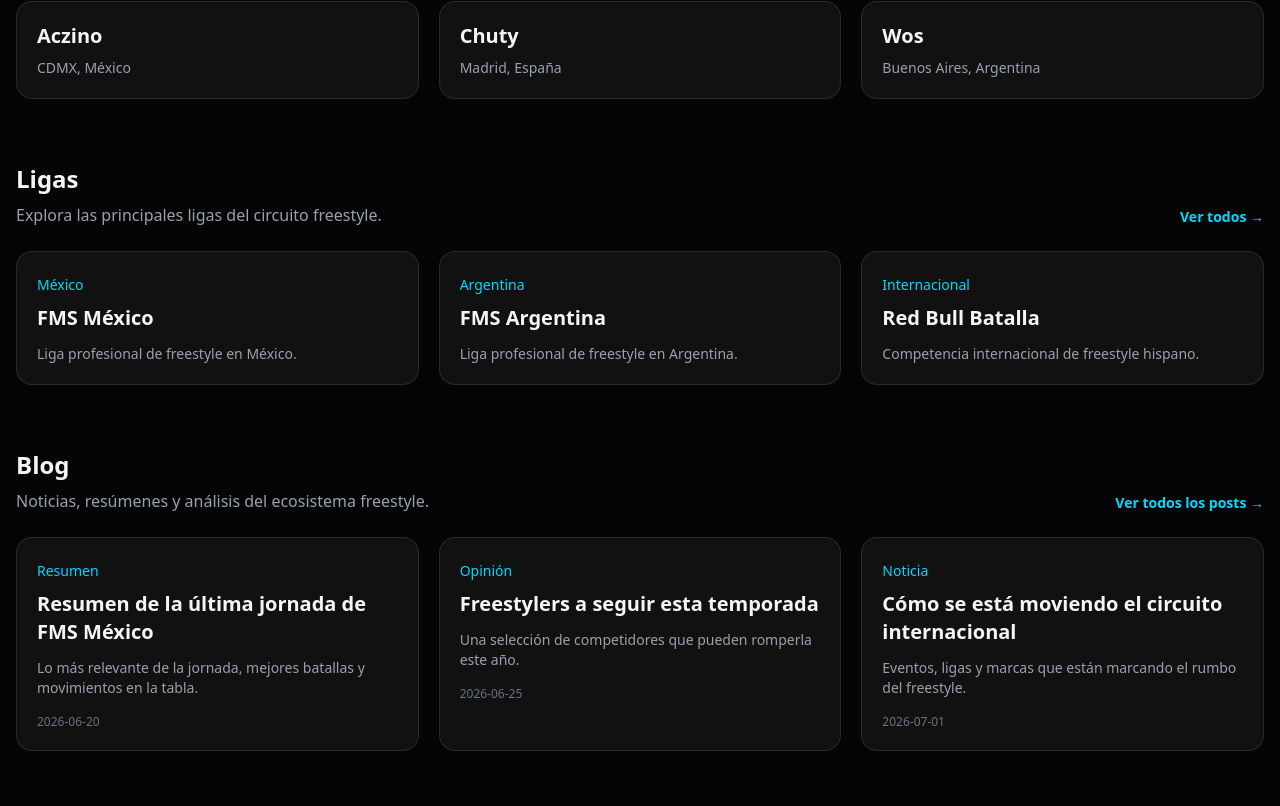
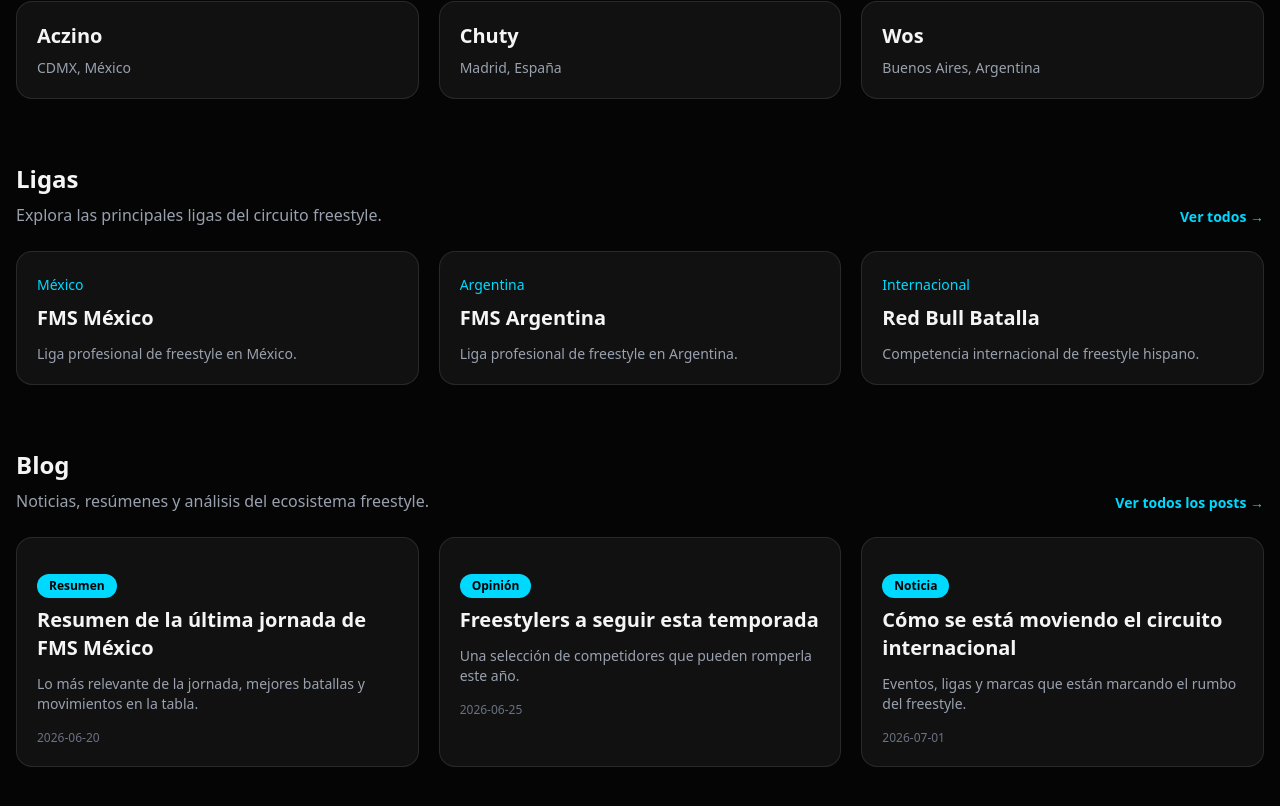
Before and after one commit to asGerath/freestylett, a Next.js app: page / in a window 1280 px wide. Shown: the part 674-1480 px from the top of the page. Built offline with nearby package versions, Linux system fonts and the light colour scheme.

Commit message:
add components

```diff
--- /dev/null
+++ b/src/components/ui/Badge.tsx
@@ -0,0 +1,25 @@
+// Badge reutilizable para estados, categorías, etc.
+// Ahora soporta variantes para distintos contextos visuales.
+
+type BadgeVariant = "primary" | "accent" | "muted";
+
+type BadgeProps = {
+  children: React.ReactNode;
+  variant?: BadgeVariant;
+};
+
+const badgeVariants: Record<BadgeVariant, string> = {
+  primary: "bg-yellow-400 text-black",
+  accent: "bg-[var(--color-accent)] text-black",
+  muted: "bg-white/10 text-gray-300",
+};
+
+export function Badge({ children, variant = "primary" }: BadgeProps) {
+  return (
+    <span
+      className={`mt-4 inline-block rounded-full px-3 py-1 text-xs font-bold ${badgeVariants[variant]}`}
+    >
+      {children}
+    </span>
+  );
+}
--- /dev/null
+++ b/src/components/ui/Card.tsx
@@ -0,0 +1,17 @@
+// Card base reutilizable.
+// Centraliza estilos comunes de contenedores tipo tarjeta.
+
+type CardProps = {
+  children: React.ReactNode;
+  className?: string;
+};
+
+export function Card({ children, className = "" }: CardProps) {
+  return (
+    <article
+      className={`h-full rounded-2xl border border-white/10 bg-white/5 p-5 transition hover:-translate-y-1 hover:border-[var(--color-accent)] hover:bg-white/10 ${className}`}
+    >
+      {children}
+    </article>
+  );
+}
--- a/src/features/blog/components/BlogCard.tsx
+++ b/src/features/blog/components/BlogCard.tsx
@@ -3,6 +3,8 @@
 
 import Link from "next/link";
 import type { BlogPost } from "../types/blog.types";
+import { Badge } from "@/components/ui/Badge";
+import { Card } from "@/components/ui/Card";
 
 type BlogCardProps = {
   post: BlogPost;
@@ -11,17 +13,14 @@
 export function BlogCard({ post }: BlogCardProps) {
   return (
     <Link href={`/blog/${post.slug}`} className="block">
-      <article className="h-full rounded-2xl border border-white/10 bg-white/5 p-5 transition hover:-translate-y-1 hover:border-[var(--color-accent)] hover:bg-white/10">
-        <span className="text-sm text-[var(--color-accent)]">
-          {post.category}
-        </span>
-
+      <Card>
+        <Badge variant="accent">{post.category}</Badge>
         <h3 className="mt-2 text-xl font-bold">{post.title}</h3>
 
         <p className="mt-3 text-sm text-gray-400">{post.excerpt}</p>
 
         <p className="mt-4 text-xs text-gray-500">{post.publishedAt}</p>
-      </article>
+      </Card>
     </Link>
   );
 }
--- a/src/features/events/components/EventCard.tsx
+++ b/src/features/events/components/EventCard.tsx
@@ -2,6 +2,8 @@
 // Ahora incluye navegación al detalle usando el slug.
 
 import Link from "next/link";
+import { Card } from "@/components/ui/Card";
+import { Badge } from "@/components/ui/Badge";
 import type { EventItem } from "../types/event.types";
 
 type EventCardProps = {
@@ -12,8 +14,8 @@
   return (
     // Convertimos toda la card en un link
     <Link href={`/eventos/${event.slug}`} className="block">
-      <article className="h-full rounded-2xl border border-white/10 bg-white/5 p-5 transition duration-200 hover:-translate-y-1 hover:border-[var(--color-accent)] hover:bg-white/10">
 
+      <Card>
         {/* Liga o marca principal del evento */}
         <span className="text-sm text-[var(--color-accent)]">
           {event.league}
@@ -33,10 +35,10 @@
         </p>
 
         {/* Estado */}
-        <span className="mt-4 inline-block rounded-full bg-yellow-400 px-3 py-1 text-xs font-bold text-black">
-          {event.status}
-        </span>
-      </article>
+        <Badge>{event.status}</Badge>
+
+      </Card>
     </Link>
+
   );
 }
--- a/src/features/freestylers/components/FreestylerCard.tsx
+++ b/src/features/freestylers/components/FreestylerCard.tsx
@@ -3,6 +3,7 @@
 
 import Link from "next/link";
 import type { FreestylerItem } from "../types/freestyler.types";
+import { Card } from "@/components/ui/Card";
 
 type Props = {
   freestyler: FreestylerItem;
@@ -11,8 +12,8 @@
 export function FreestylerCard({ freestyler }: Props) {
   return (
     <Link href={`/freestylers/${freestyler.slug}`} className="block">
-      <article className="rounded-2xl border border-white/10 bg-white/5 p-5 transition hover:-translate-y-1 hover:border-[var(--color-accent)]">
 
+      <Card>
         {/* Nombre */}
         <h3 className="text-xl font-bold">{freestyler.name}</h3>
 
@@ -20,7 +21,8 @@
         <p className="mt-2 text-sm text-gray-400">
           {freestyler.city}, {freestyler.country}
         </p>
-      </article>
+
+      </Card>
     </Link>
   );
 }
--- a/src/features/leagues/components/LeagueCard.tsx
+++ b/src/features/leagues/components/LeagueCard.tsx
@@ -3,6 +3,7 @@
 
 import Link from "next/link";
 import type { LeagueItem } from "../types/league.types";
+import { Card } from "@/components/ui/Card";
 
 type LeagueCardProps = {
   league: LeagueItem;
@@ -11,7 +12,8 @@
 export function LeagueCard({ league }: LeagueCardProps) {
   return (
     <Link href={`/ligas/${league.slug}`} className="block">
-      <article className="h-full rounded-2xl border border-white/10 bg-white/5 p-5 transition hover:-translate-y-1 hover:border-[var(--color-accent)] hover:bg-white/10">
+
+      <Card>
         {/* País */}
         <span className="text-sm text-[var(--color-accent)]">
           {league.country}
@@ -22,7 +24,7 @@
 
         {/* Descripción */}
         <p className="mt-3 text-sm text-gray-400">{league.description}</p>
-      </article>
+      </Card>
     </Link>
   );
 }
```
